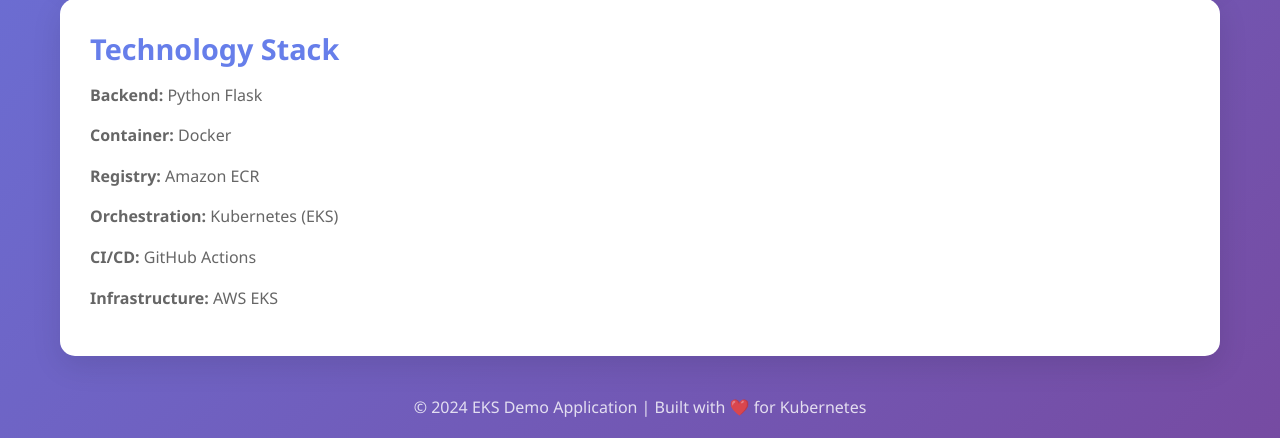
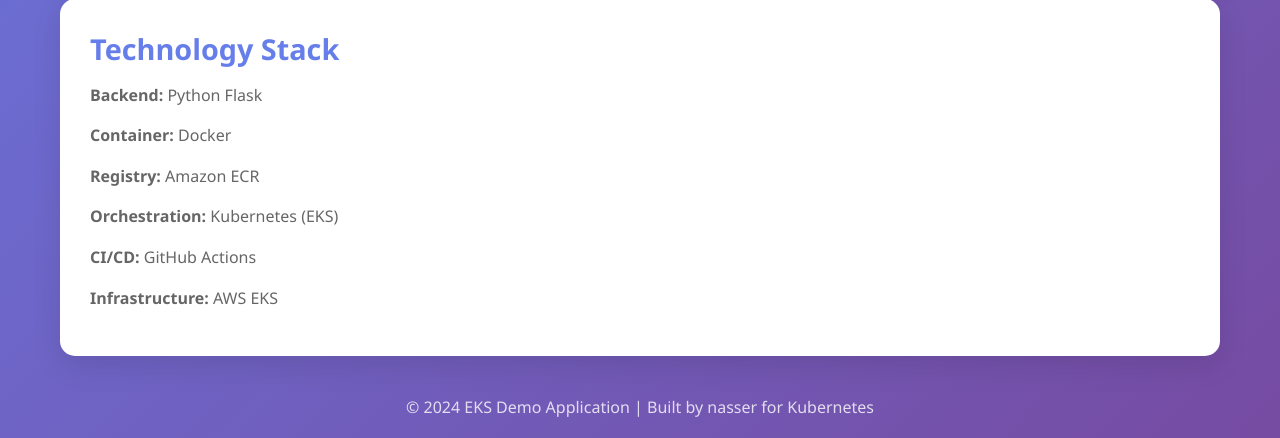
Before and after one commit to Naseer-Ullah6600/eks-application-poc, a Flask app: page / in a window 1280 px wide. Shown: the part 897-1335 px from the top of the page. Run offline with Flask 3, Linux system fonts and the light colour scheme.

Commit message:
pipeline test

```diff
--- a/templates/index.html
+++ b/templates/index.html
@@ -183,7 +183,7 @@
         </div>
 
         <div class="footer">
-            <p>&copy; 2024 EKS Demo Application | Built with ❤️ for Kubernetes</p>
+            <p>&copy; 2024 EKS Demo Application | Built by nasser for Kubernetes</p>
         </div>
     </div>
 
```
